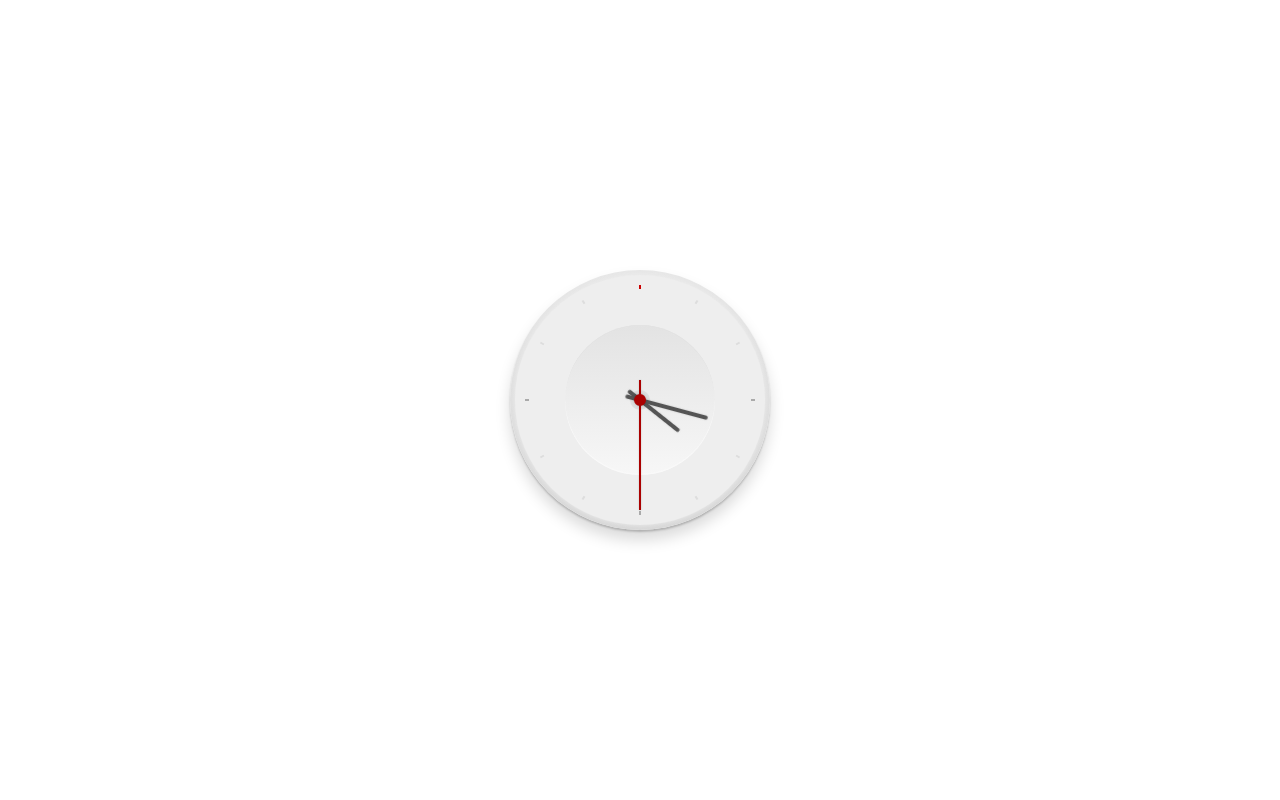
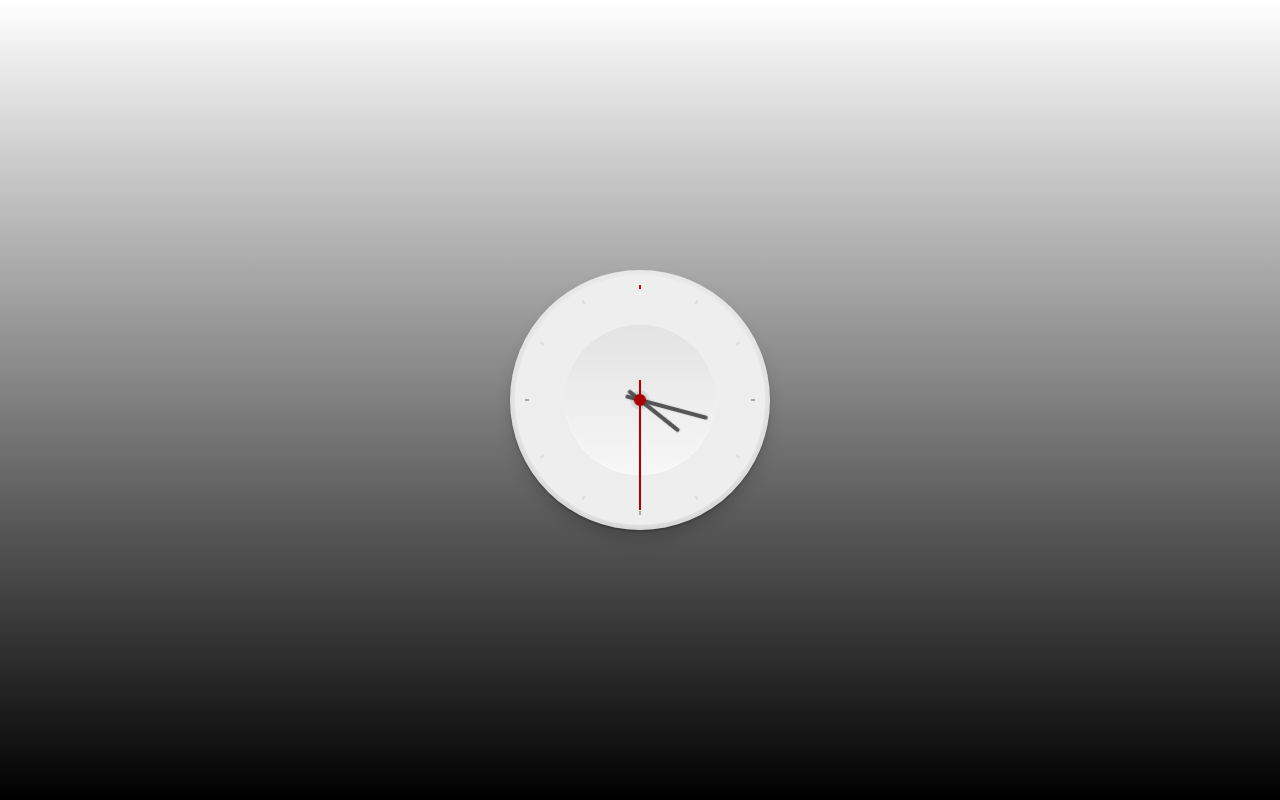
Before and after one commit to coders002/clock, a plain HTML site: page index.html in a window 1280 px wide. Drawn offline with Linux system fonts and the light colour scheme.

Commit message:
Update master.css

```diff
--- a/master.css
+++ b/master.css
@@ -2,7 +2,7 @@
             height: 100%;
             margin: 0;
             padding: 0;
-            /* background-image:linear-gradient(#ffffff,#000000); */
+            background-image:linear-gradient(#ffffff,#000000);
         }
        .clock-wrapper{
             position: absolute;
```
